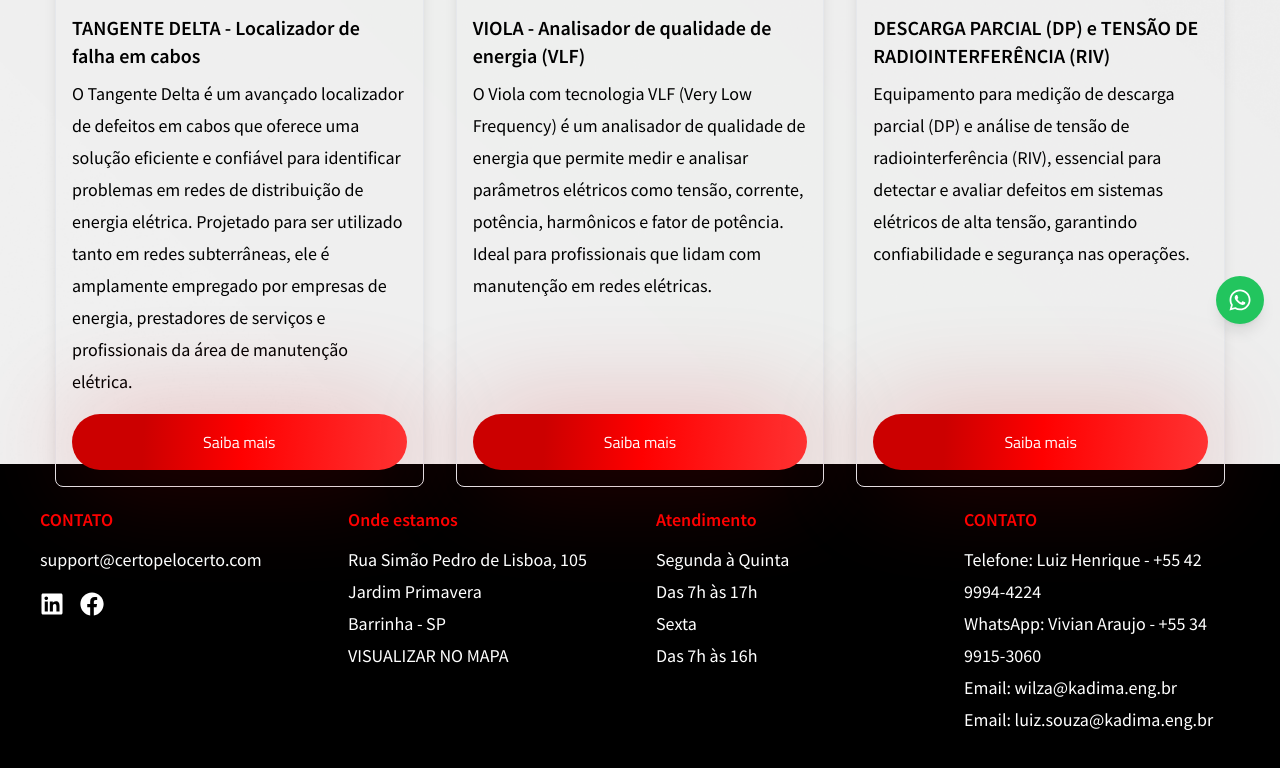
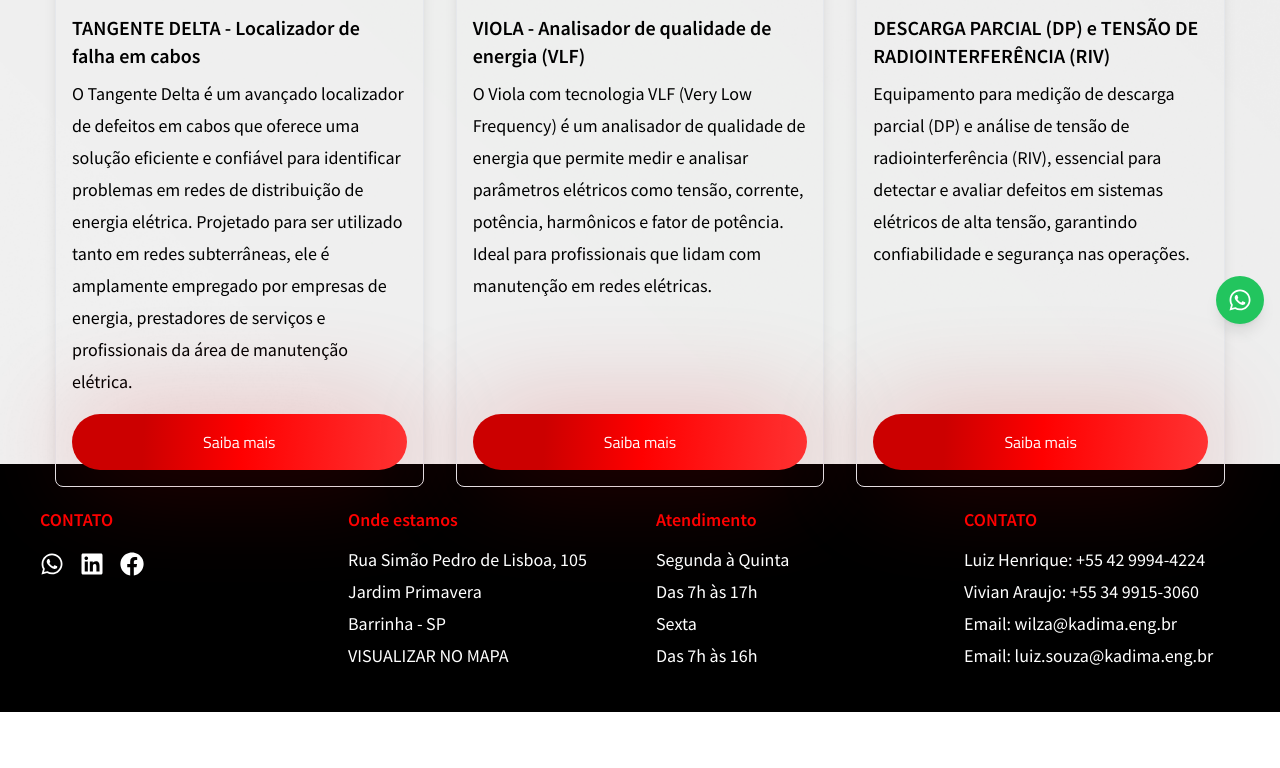
Before and after one commit to thiagoxporfirio/kadima-service, a React (Create React App) app: page /equipament in a window 1280 px wide. Shown: the part 460-1228 px from the top of the page. After the commit the page ends 1172 px from the top, so only its background shows below. Built offline with nearby package versions, Linux system fonts and the light colour scheme; a web font is replaced by a local one.

Commit message:
fix: footer

```diff
--- a/src/App.js
+++ b/src/App.js
@@ -11,7 +11,6 @@ import WhatsAppButton from "./components/WhatsAppButton";
 import Equipament from "./components/Equipament";
 import Divider from "./components/Divider";
 import TopHeader from "./components/TopHeader";
-import ClientCarousel from "./components/ClientCarousel";
 
 const App = () => {
 	return (
--- a/src/components/Footer.js
+++ b/src/components/Footer.js
@@ -1,8 +1,5 @@
 import React from "react";
-import {
-	FaLinkedin,
-	FaFacebook
-} from "react-icons/fa";
+import { FaLinkedin, FaFacebook, FaWhatsapp } from "react-icons/fa";
 
 const Footer = () => {
 	return (
@@ -10,8 +7,15 @@ const Footer = () => {
 			<div className="max-w-screen-xl mx-auto grid grid-cols-1 md:grid-cols-4 gap-8">
 				<div>
 					<h4 className="font-bold mb-2 text-accent">CONTATO</h4>
-					<p>support@certopelocerto.com</p>
 					<div className="flex space-x-4 mt-4">
+						<a
+							href="https://www.linkedin.com/company/kadima-service/?viewAsMember=true"
+							target="_blank"
+							rel="noopener noreferrer"
+							className="hover:text-accent"
+						>
+							<FaWhatsapp size={24} />
+						</a>
 						<a
 							href="https://www.linkedin.com/company/kadima-service/?viewAsMember=true"
 							target="_blank"
@@ -54,8 +58,8 @@ const Footer = () => {
 
 				<div>
 					<h4 className="font-bold mb-2 text-accent">CONTATO</h4>
-					<p>Telefone: Luiz Henrique - +55 42 9994-4224</p>
-					<p>WhatsApp: Vivian Araujo - +55 34 9915-3060</p>
+					<p>Luiz Henrique: +55 42 9994-4224</p>
+					<p>Vivian Araujo: +55 34 9915-3060</p>
 					<p>
 						Email:{" "}
 						<a href="mailto:wilza@kadima.eng.br" className="hover:text-accent">
```
